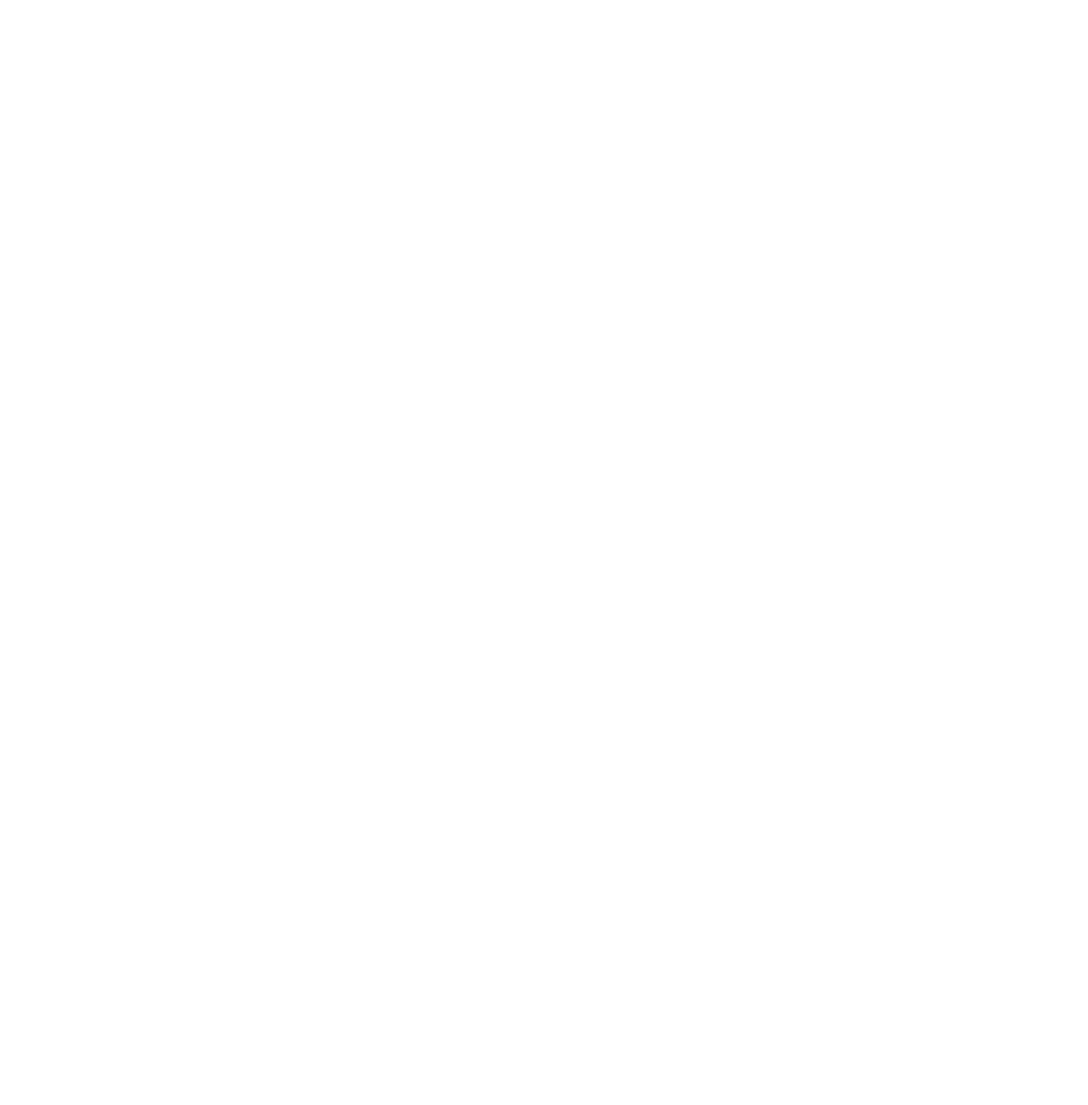
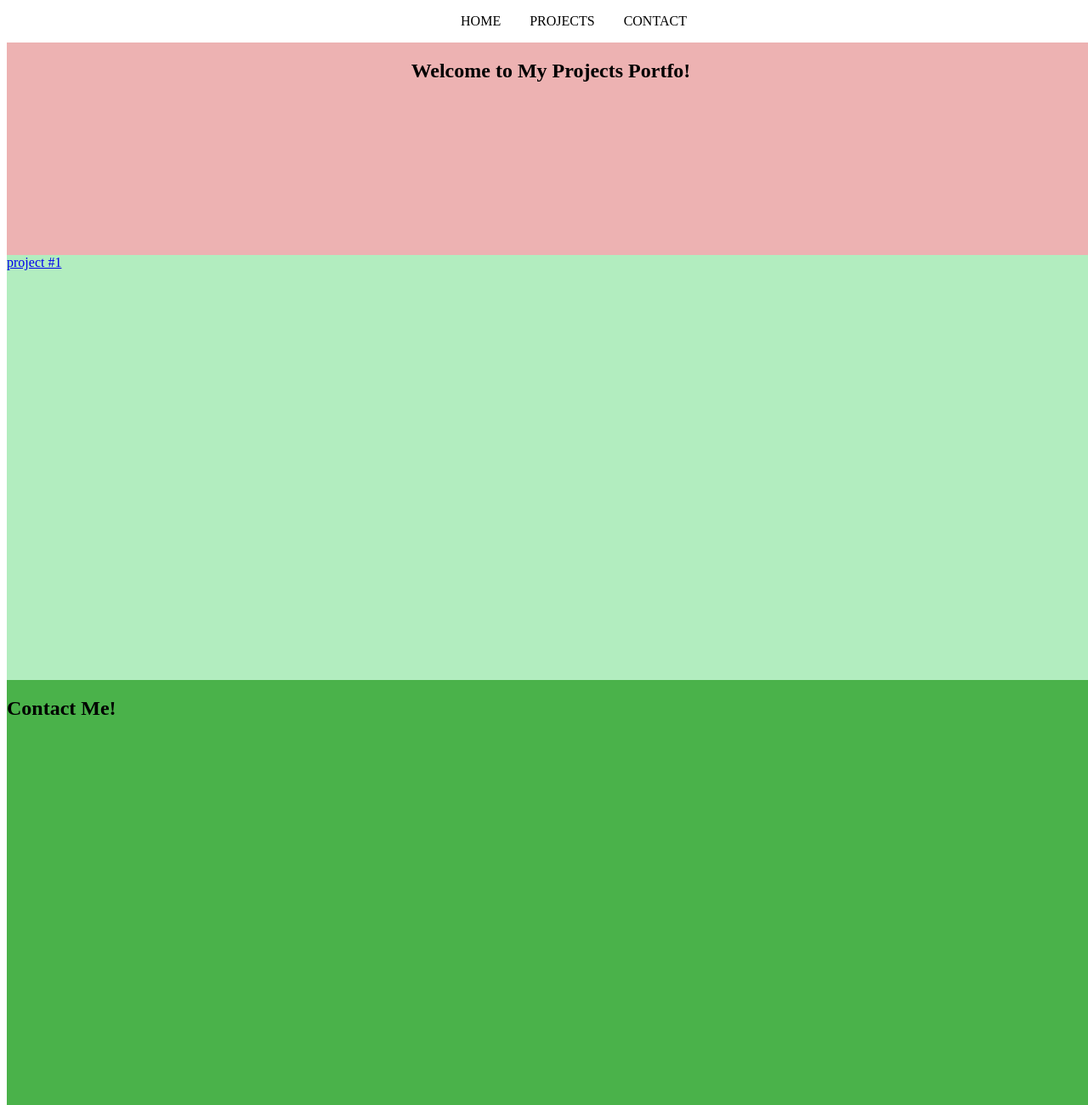
Before and after one commit to MohammadXroid/NajiHero-TODO, a plain HTML site: page index.html in a window 1280 px wide. Shown: the whole page at 85% size. Before the commit the page ends 800 px from the top, so only its background shows below. Drawn offline with Linux system fonts and the light colour scheme.

Commit message:
Adding sections and style

```diff
--- a/css/style.css
+++ b/css/style.css
@@ -0,0 +1,39 @@
+#welcome-section {
+    position: absolute;
+    width: 100%;
+    height: 300px;
+    background-color: rgb(237, 178, 178);
+  }
+
+  #welcome-section h1 {
+    position: relative;
+    text-align: center;
+  }
+
+  #projects-section {
+    position: absolute;
+    top: 300px;
+    width: 100%;
+    height: 500px;
+    background-color: rgb(178, 237, 191);
+  }
+
+  #contact-section {
+    position: absolute;
+    width: 100%;
+    top: 800px;
+    height: 500px;
+    background-color: rgb(74, 178, 74);
+  }
+
+  #nav-ul {
+    text-align: center;
+    list-style-type: none;
+  }
+
+  #nav-li {
+    margin-left: 30px;
+    display: inline;
+    font-weight: 500;
+    cursor: pointer;
+  }
--- a/index.html
+++ b/index.html
@@ -7,7 +7,25 @@
   </head>
 
   <body>
+    <div id="navbar">
+      <ul id="nav-ul">
+        <li id="nav-li">HOME</li>
+        <li id="nav-li">PROJECTS</li>
+        <li id="nav-li">CONTACT</li>
+      </ul>
+    </div>
+    <section id="welcome-section">
+      <h1 id="welcome-title">Welcome to My Projects Portfo!</h1>
+    </section>
 
+    <section id="projects-section">
+      <div class="project-title">
+        <a href="https://www.google.com">project #1</a>
+      </div>
+    </section>
+    <section id="contact-section">
+      <h1 id="welcome-title">Contact Me!</h1>
+    </section>
     <script src="https://cdn.freecodecamp.org/testable-projects-fcc/v1/bundle.js"></script>
 
     <!--
```
